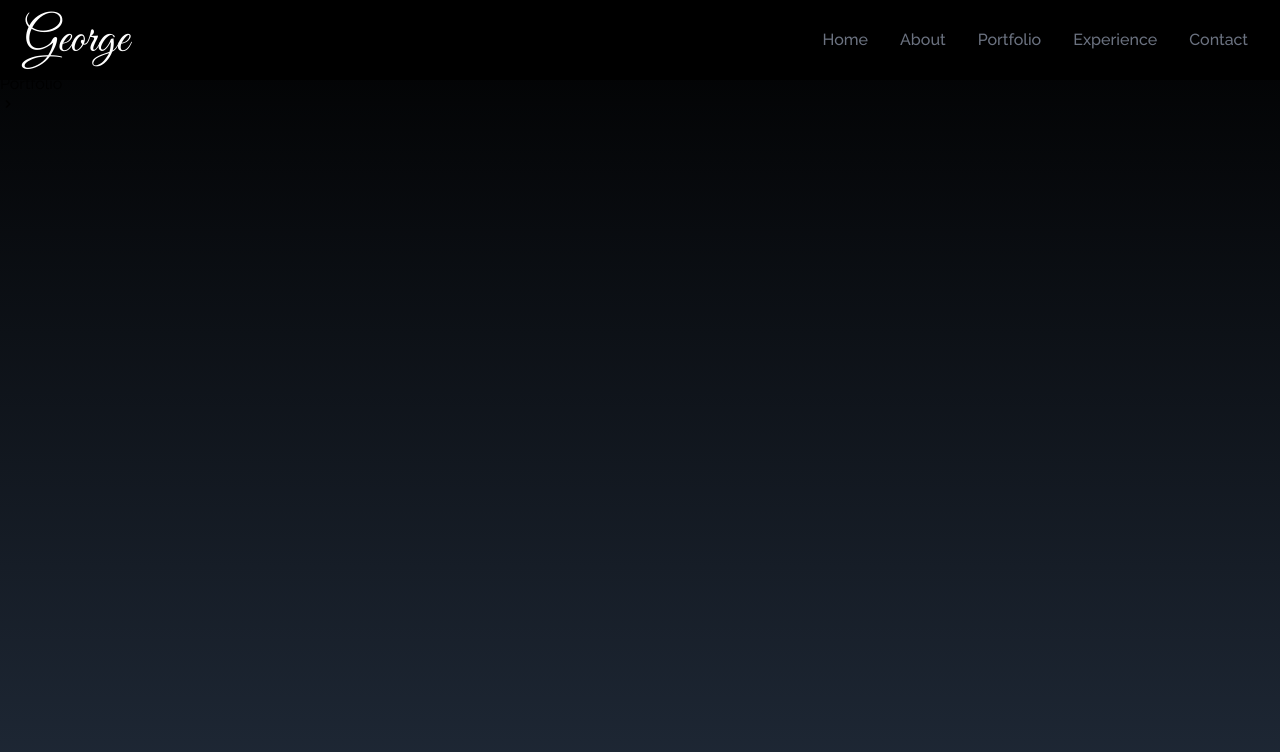
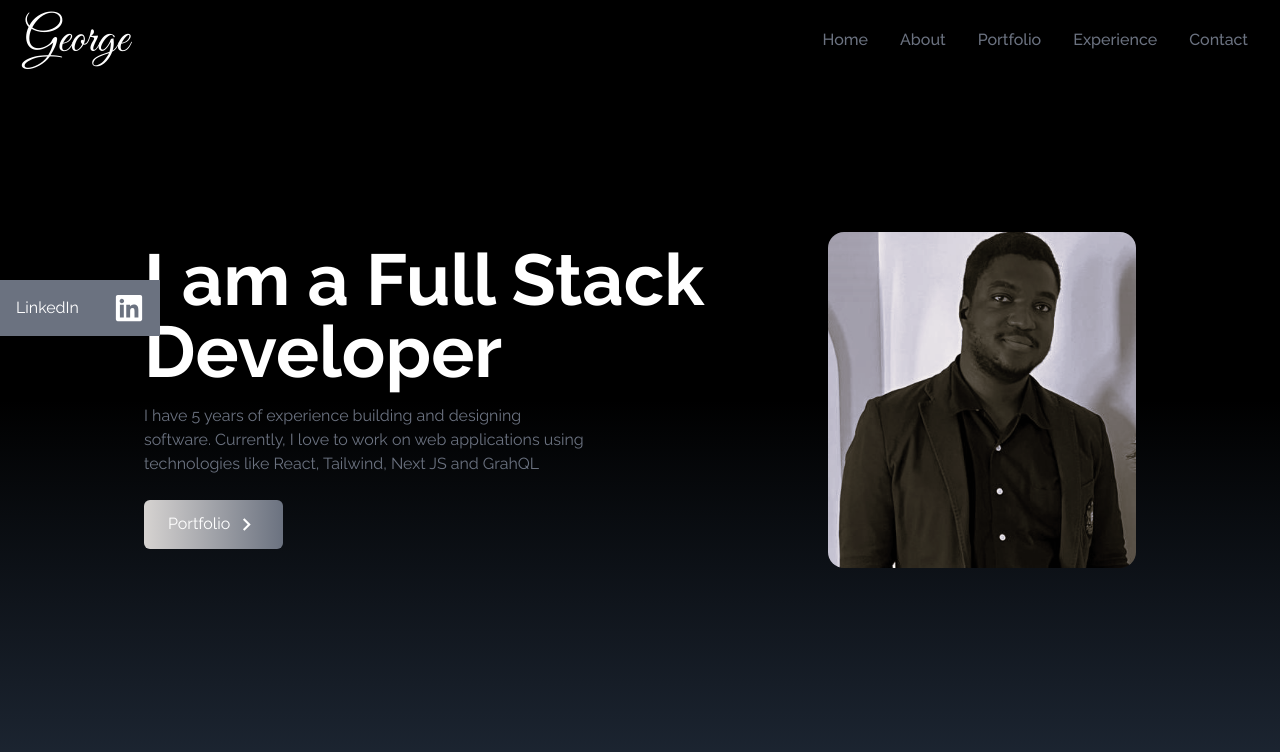
Before and after one commit to SSBladedge/react_portfolio, a React (Create React App) app: page / in a window 1280 px wide. Shown: the top 752 px of the page. Built offline with nearby package versions, Linux system fonts and the light colour scheme; the HTML template or start-up script is replaced by a standard one.

Commit message:
extra changes

```diff
--- a/src/App.js
+++ b/src/App.js
@@ -1,5 +1,6 @@
 import Home from "./components/Home";
 import NavBar from "./components/NavBar";
+import SocialLinks from "./components/SocialLinks";
 
 
 function App() {
@@ -7,6 +8,8 @@ function App() {
     <div>
       <NavBar />
       <Home />
+
+      <SocialLinks />
     </div>
   );
 }
--- a/src/components/Home.jsx
+++ b/src/components/Home.jsx
@@ -1,28 +1,31 @@
 import React from 'react';
-// import heroImage from '../assets/heroImage.png'
+import HeroImage from '../assets/heroImage.png'
 import {MdOutlineKeyboardArrowRight} from 'react-icons/md'
 
 const Home = () => {
   return (
-    <div name='home' className='h-screen w-full bg-gradient-to-b from-black to-gray-800'>
+    <div name='home' className='h-screen w-full bg-gradient-to-b from-black via-black to-gray-800'>
 
-        <div className='max-w-screen-lg'>
-            <div>
-                <h2>I am a Full Stack Developer</h2>
-                <p>I have 5 years of experience building and designing
+        <div className='max-w-screen-lg mx-auto flex flex-col items-center justify-center h-full px-4 md:flex-row'>
+            <div className='flex flex-col justify-center h-full'>
+                <h2 className='text-4xl sm:text-7xl font-bold text-white'>I am a Full Stack Developer</h2>
+                <p className='text-gray-500 py-4 max-w-md'>I have 5 years of experience building and designing
                     software.
                     Currently, I love to work on web applications using
                     technologies like
                     React, Tailwind, Next JS and GrahQL
                 </p>
                 <div>
-                    <button>
+                    <button className='group text-white w-fit px-6 py-3 my-2 flex items-center rounded-md bg-gradient-to-r from-stone-300  to-gray-500 cursor-pointer'>
                         Portfolio
-                        <span>
-                            <MdOutlineKeyboardArrowRight/>
+                        <span className='group-hover:rotate-90 duration-300'>
+                            <MdOutlineKeyboardArrowRight size={25} className='ml-1'/>
                         </span>
                     </button>
                 </div>
+            </div>
+            <div>
+                <img src={HeroImage} alt="my profile" className='rounded-2xl mx-auto w-1/3 md:w-full' />
             </div>
         </div>
     </div>
--- /dev/null
+++ b/src/components/SocialLinks.jsx
@@ -0,0 +1,25 @@
+import React from 'react'
+// import { FaLinkedin } from 'react-icons/fa'
+import { FaGithub, FaLinkedin } from 'react-icons/fa'
+// import { HiOutLineMail } from 'react-icons/hi'
+// import { BsFillPersonLinesFill } from 'react-icons/bs'
+
+
+const SocialLinks = () => {
+  return (
+    <div className='flex flex-col top-[35%] left-0 fixed'>
+        <ul>
+            <li className='flex justify-between items-center w-40 h-14 px-4 bg-gray-500'>
+                <a href='https://www.linkedin.com/in/oluwagbemidale-aiyewumi/' className='flex justify-between items-center w-full text-white'>
+                    <>
+                        LinkedIn
+                        <FaLinkedin size={30}/>
+                    </>
+                </a>
+            </li>
+        </ul>
+    </div>
+  )
+}
+
+export default SocialLinks
```
Also changed, not shown: src/assets/heroImage.png, 1 other file (tests, documents, lock files or other folders).
